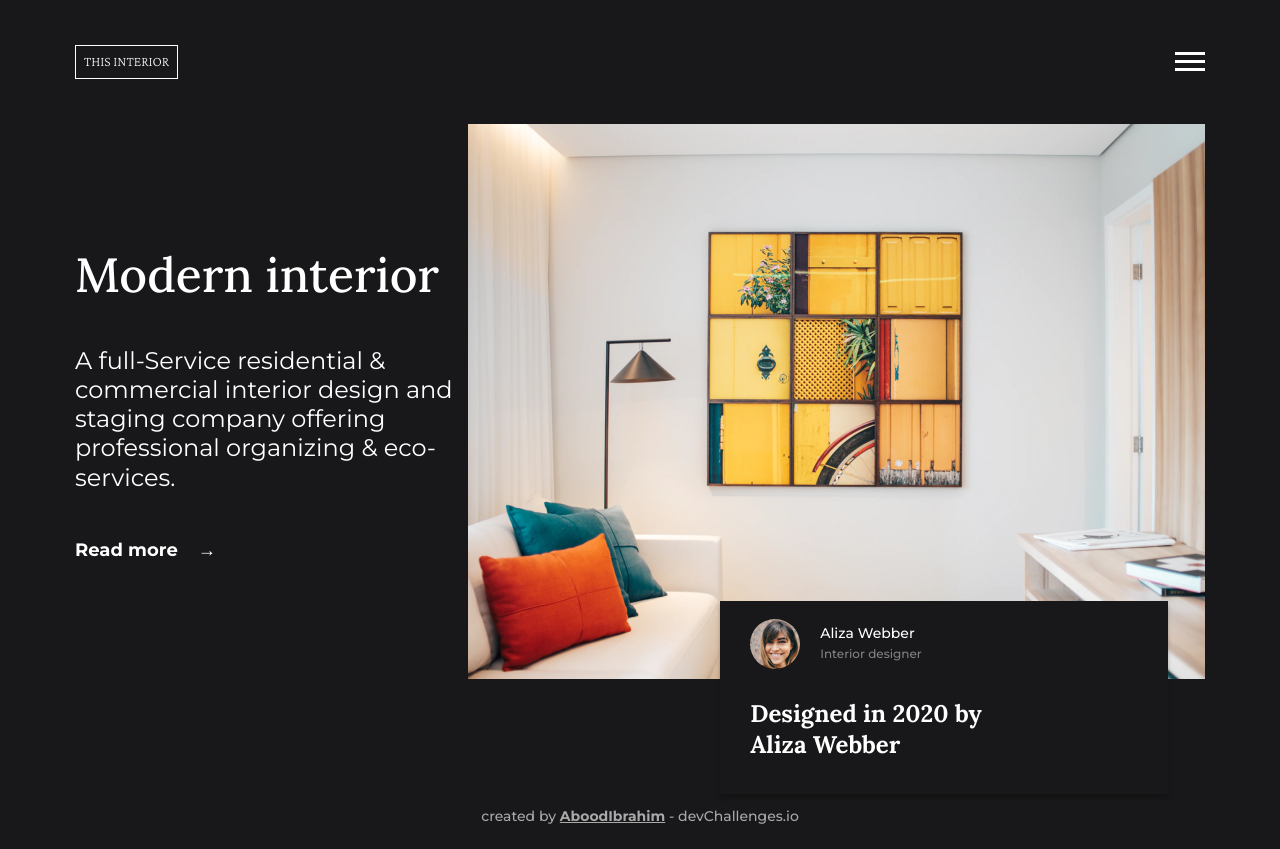
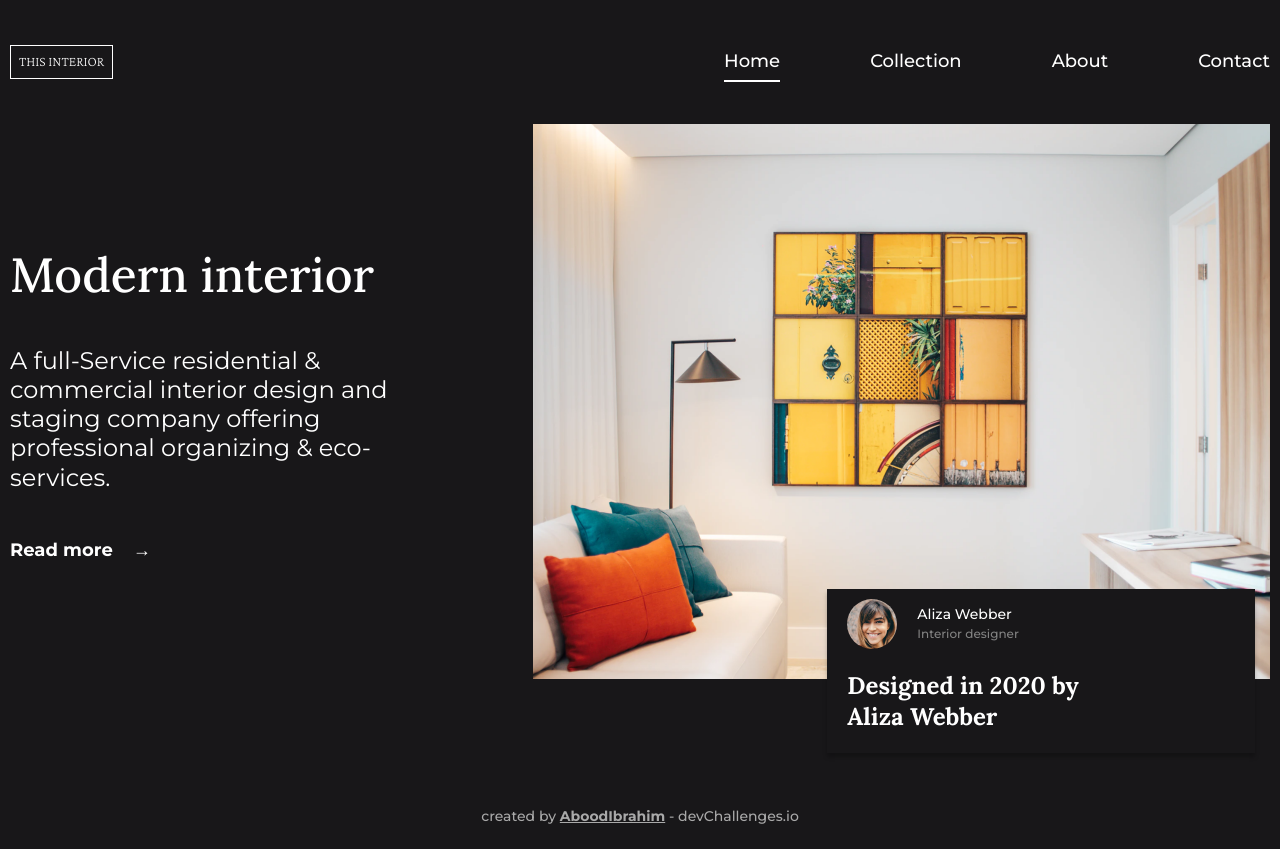
Before and after one commit to AI-Elbaz/interior-consultant, a plain HTML site: page index.html in a window 1280 px wide. Drawn offline with nearby package versions, Linux system fonts and the light colour scheme.

Commit message:
responsive navbar

```diff
--- a/index.html
+++ b/index.html
@@ -11,7 +11,7 @@
 <body>
   <div class="page">
     <div class="container">
-      <nav class="mobile">
+      <nav>
         <button class="main-btn">this interior</button>
         <button class="menu-btn" id="menu-btn">
           <div class="slice"></div>
--- a/js/script.js
+++ b/js/script.js
@@ -1,6 +1,15 @@
-var menuBtn = document.getElementById('menu-btn')
-var menuContainer = document.querySelector('.mobile .container')
+var menuBtn = document.getElementById('menu-btn'),
+    menuContainer = document.querySelector('nav .container'),
+    mobileStyleWrapper = document.getElementsByTagName('nav')[0],
+    width = window.innerWidth;
+
+mobileStyleWrapper.classList.toggle('mobile', width <= 1200)
 
 menuBtn.addEventListener('click', () => {
     menuContainer.classList.toggle('collapsed')
 });
+
+window.addEventListener('resize', (e) => {
+    let width = e['target']['innerWidth'];
+    mobileStyleWrapper.classList.toggle('mobile', width <= 998)
+})
--- a/style/style.css
+++ b/style/style.css
@@ -28,7 +28,7 @@ body {
 nav {
     width: 100%;
     display: flex;
-    padding: 45px 75px;
+    padding: 20px 15px;
     align-items: center;
     justify-content: space-between;
 }
@@ -127,40 +127,44 @@ nav .menu-btn {
     color: #fff;
     width: 100%;
     display: flex;
-    padding: 0 75px;
+    flex-wrap: wrap;
+    padding: 0 10px;
     align-items: center;
-    justify-content: space-between;
+    justify-content: center;
 }
 
 .content .description {
     width: 100%;
-    max-width: 410px;
+    max-width: 737px;
     display: flex;
     flex-direction: column;
 }
 
 .description h1 {
     font-weight: 500;
-    font-size: 48px;
+    font-size: 36px;
+    margin-bottom: 25px;
     line-height: 1.28em;
-    margin-bottom: 40px;
     font-family: 'Lora', serif;
 }
 
 .description p {
-    font-size: 24px;
+    width: 100%;
+    max-width: 410px;
+    font-size: 14px;
     line-height: 1.22;
     font-weight: 400;
-    margin-bottom: 48px;
+    margin-bottom: 25px;
     font-family: 'Montserrat', sans-serif;
 }
 
 .description a {
     color: #fff;
-    font-size: 18px;
+    font-size: 14px;
     font-weight: 700;
     line-height: 1.22em;
     text-decoration: none;
+    margin-bottom: 37px;
     font-family: 'Montserrat', sans-serif;
 }
 
@@ -174,14 +178,15 @@ nav .menu-btn {
 
 .view > img {
     z-index: 1;
-    width: 737px;
+    width: 100%;
+    max-width: 737px;
 }
 
 .view .comment {
     position: absolute;
-    bottom: -20%;
-    right: 5%;
-    padding: 18px 30px 34px;
+    bottom: -70px;
+    right: 2%;
+    padding: 10px 20px 20px;
     background-color: #181719;
     box-shadow: 0px 4px 4px rgba(0, 0, 0, 0.25);
 }
@@ -192,8 +197,8 @@ nav .menu-btn {
 }
 
 .comment-header .avatar {
-    width: 50px;
-    height: 50px;
+    width: 36.5px;
+    height: 36.5px;
     border-radius: 50%;
     margin-right: 20px;
 }
@@ -205,20 +210,20 @@ nav .menu-btn {
 }
 
 .comment-info .name {
-    font-size: 14px;
+    font-size: 12px;
 }
 
 .comment-info .role {
     color: #828282;
-    font-size: 12px;
+    font-size: 10px;
 }
 
 .comment .comment-body {
     width: 70%;
     font-weight: 700;
-    font-size: 24px;
+    font-size: 18px;
     line-height: 1.28em;
-    margin-top: 30px;
+    margin-top: 22px;
     font-family: 'Lora', serif;
 }
 
@@ -238,3 +243,57 @@ footer a:visited {
     color: #A9A9A9;
     font-weight: bold;
 }
+
+@media only screen and (min-width: 1201px) {
+    nav {
+        max-width: 1400px;
+        padding: 45px 10px;
+    }
+
+    .content {
+        max-width: 1400px;
+        justify-content: space-between;
+    }
+
+    .content .description {
+        max-width: 410px;
+    }
+
+    .description h1 {
+        font-size: 48px;
+        margin-bottom: 40px;
+    }
+
+    .description p {
+        font-size: 24px;
+        margin-bottom: 48px;
+    }
+
+    .description a {
+        font-size: 18px;
+        margin: 0;
+    }
+
+    .comment {
+        right: 5%;
+        bottom: -20%;
+        padding: 18px 30px 34px;
+    }
+
+    .comment-header .avatar {
+        width: 50px;
+        height: 50px;
+    }
+
+    .comment-info .name {
+        font-size: 14px;
+    }
+
+    .comment-info .role {
+        font-size: 12px;
+    }
+
+    .comment .comment-body {
+        font-size: 24px;
+    }
+}
```
